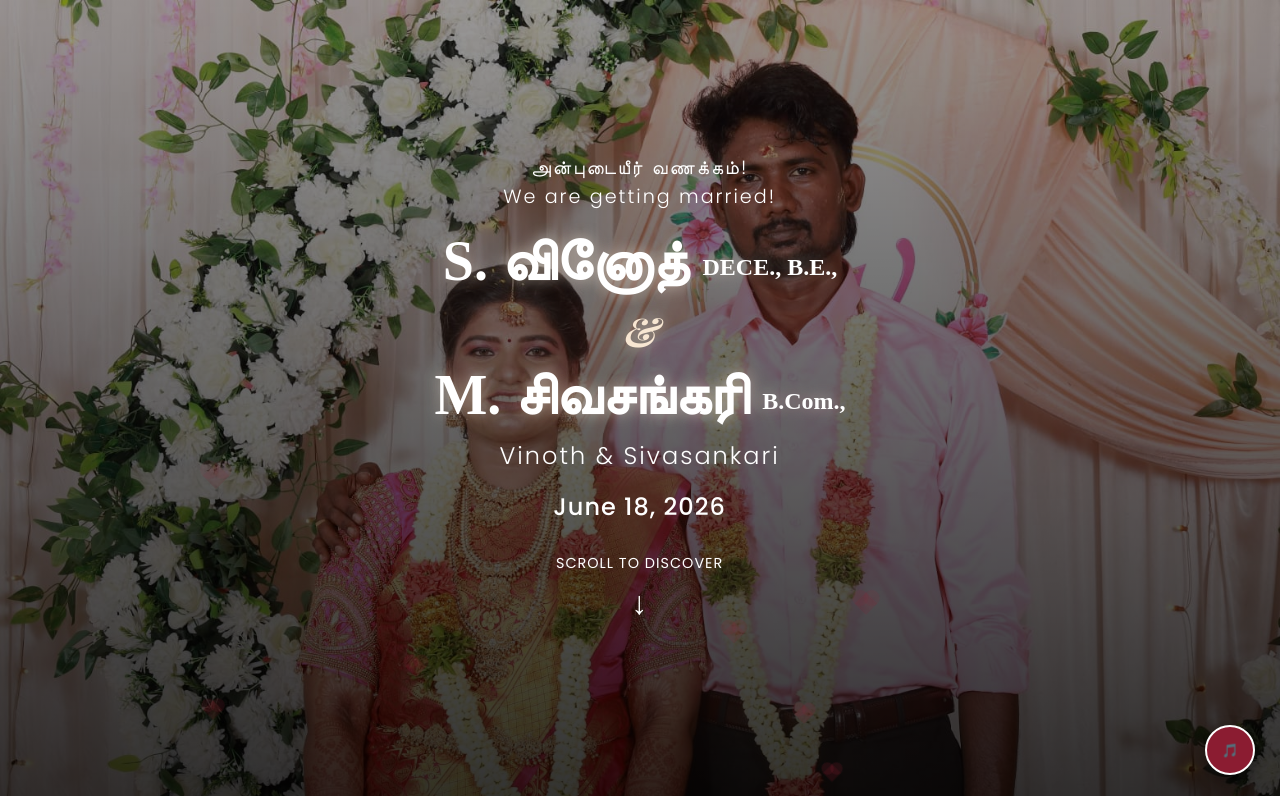
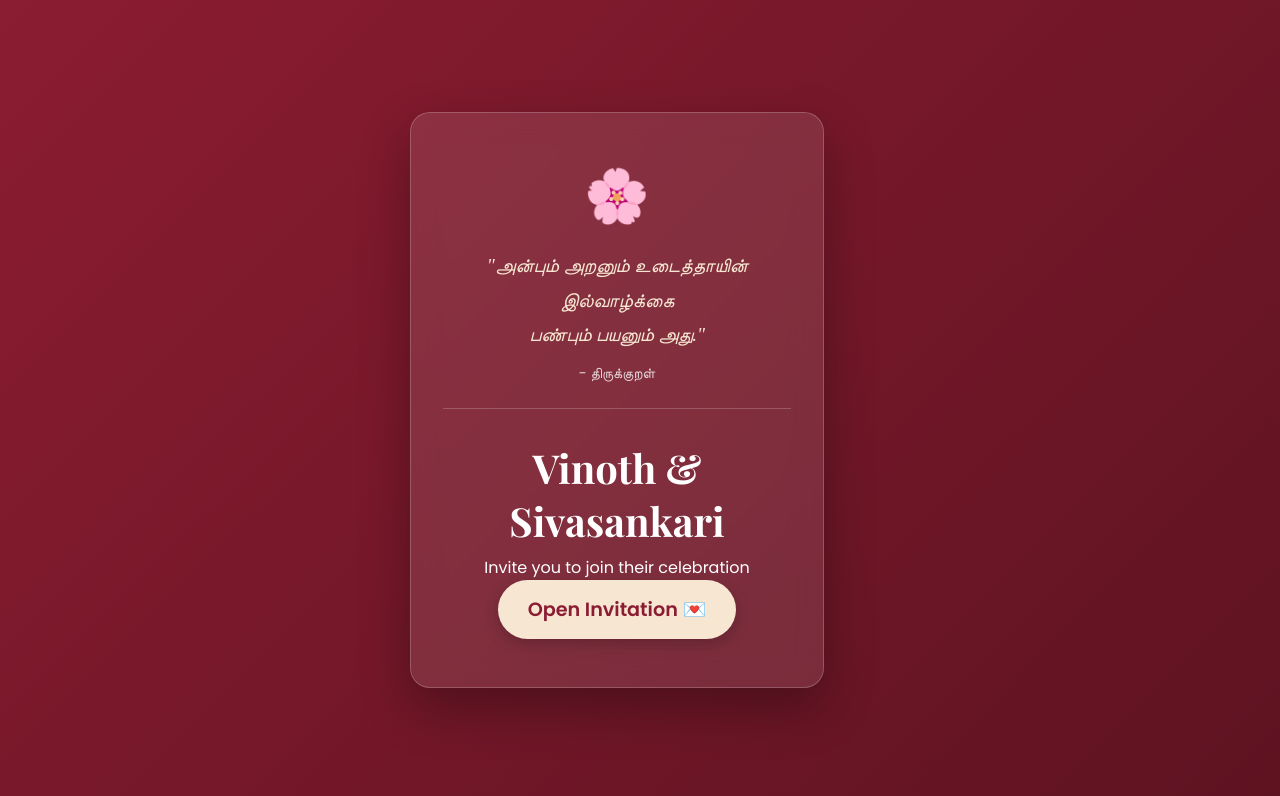
Before and after one commit to vijay00git/VinothSivasankari, a plain HTML site: page index.html in a window 1280 px wide. Shown: the top 796 px of the page. Drawn offline with nearby package versions, Linux system fonts and the light colour scheme; a web font is replaced by a local one.

Commit message:
Add files via upload

```diff
--- a/index.html
+++ b/index.html
@@ -15,7 +15,7 @@
 <body class="">
 
     <!-- Background Music -->
-    <audio id="background-music" autoplay loop muted>
+    <audio id="background-music" loop>
         <source src="Tum Tum - Video Song  Enemy (Tamil)  Vishal,Arya  Anand Shankar  Vinod Kumar  Thaman S.mp3" type="audio/mpeg">
         Your browser does not support the audio element.
     </audio>
@@ -24,6 +24,22 @@
     <button id="music-control" class="music-control-btn" aria-label="Toggle Music">
         <span class="icon">🎵</span>
     </button>
+
+    <!-- Welcome Overlay -->
+    <div id="welcome-overlay" class="welcome-overlay">
+        <div class="welcome-content" data-aos="zoom-in">
+            <div class="welcome-card">
+                <div class="flower-icon">🌸</div>
+                <div class="kural-container">
+                    <p class="tamil-text kural">"அன்பும் அறனும் உடைத்தாயின் இல்வாழ்க்கை<br>பண்பும் பயனும் அது."</p>
+                    <p class="kural-ref">- திருக்குறள்</p>
+                </div>
+                <h1 class="welcome-names">Vinoth & Sivasankari</h1>
+                <p>Invite you to join their celebration</p>
+                <button id="open-invitation" class="btn-primary">Open Invitation 💌</button>
+            </div>
+        </div>
+    </div>
 
 
 
--- a/script.js
+++ b/script.js
@@ -28,36 +28,44 @@ function createHearts() {
 
 createHearts();
 
-// Audio Control
+// Audio Control & Welcome Overlay
 function initAudioControl() {
     const audio = document.getElementById('background-music');
+    const welcomeOverlay = document.getElementById('welcome-overlay');
+    const openBtn = document.getElementById('open-invitation');
     const musicBtn = document.getElementById('music-control');
 
-    if (!audio || !musicBtn) return;
+    if (!audio || !welcomeOverlay || !openBtn || !musicBtn) return;
 
-    // Try to play immediately (will be muted initially)
-    audio.play().catch(error => {
-        console.log('Autoplay blocked - will play on interaction');
+    // Initially hide scrollbar while overlay is active
+    document.body.style.overflow = 'hidden';
+
+    openBtn.addEventListener('click', function() {
+        // Start playing music
+        audio.play().then(() => {
+            console.log('Music started playing');
+            musicBtn.classList.add('playing');
+            musicBtn.querySelector('.icon').innerText = '🎵';
+        }).catch(error => {
+            console.log('Audio playback failed:', error);
+            // Fallback for some browsers: they might need a click on the music button itself
+        });
+
+        // Fade out overlay
+        welcomeOverlay.classList.add('fade-out');
+
+        // Restore scrolling
+        document.body.style.overflow = 'auto';
+
+        // Set a small delay before removing the overlay from DOM
+        setTimeout(() => {
+            welcomeOverlay.style.display = 'none';
+        }, 800);
     });
 
-    // Unmute and ensure playing on first user interaction
-    const unmuteOnInteraction = () => {
-        audio.muted = false;
-        audio.play().then(() => {
-            musicBtn.classList.add('playing');
-            musicBtn.querySelector('.icon').innerText = '🎵';
-        });
-        document.removeEventListener('click', unmuteOnInteraction);
-        document.removeEventListener('touchstart', unmuteOnInteraction);
-    };
-
-    document.addEventListener('click', unmuteOnInteraction);
-    document.addEventListener('touchstart', unmuteOnInteraction);
-
     musicBtn.addEventListener('click', function(e) {
-        e.stopPropagation(); // Prevent trigger the unmuteOnInteraction if still active
+        e.stopPropagation();
         if (audio.paused) {
-            audio.muted = false;
             audio.play();
             musicBtn.classList.remove('paused');
             musicBtn.classList.add('playing');
--- a/style.css
+++ b/style.css
@@ -540,6 +540,77 @@ footer {
     }
 }
 
+/* Welcome Overlay */
+.welcome-overlay {
+    position: fixed;
+    top: 0;
+    left: 0;
+    width: 100%;
+    height: 100%;
+    background: linear-gradient(135deg, var(--primary-color), #5e1321);
+    z-index: 20000;
+    display: flex;
+    align-items: center;
+    justify-content: center;
+    text-align: center;
+    color: white;
+    transition: opacity 0.8s ease, visibility 0.8s;
+}
+
+.welcome-overlay.fade-out {
+    opacity: 0;
+    visibility: hidden;
+}
+
+.welcome-card {
+    background: rgba(255, 255, 255, 0.1);
+    backdrop-filter: blur(15px);
+    -webkit-backdrop-filter: blur(15px);
+    padding: 3rem 2rem;
+    border-radius: 20px;
+    border: 1px solid rgba(255, 255, 255, 0.2);
+    box-shadow: 0 20px 50px rgba(0,0,0,0.3);
+    max-width: 500px;
+    width: 90%;
+}
+
+.kural-container {
+    margin-bottom: 2rem;
+    border-bottom: 1px solid rgba(255,255,255,0.2);
+    padding-bottom: 1.5rem;
+}
+
+.kural {
+    font-size: 1.2rem;
+    font-style: italic;
+    line-height: 1.8;
+    color: var(--secondary-color);
+}
+
+.kural-ref {
+    font-size: 0.9rem;
+    opacity: 0.8;
+    margin-top: 10px;
+}
+
+.welcome-names {
+    font-family: var(--font-heading);
+    font-size: 2.5rem;
+    margin-bottom: 0.5rem;
+}
+
+.welcome-card .flower-icon {
+    font-size: 3rem;
+    margin-bottom: 1rem;
+    animation: pulse 2s infinite;
+}
+
+@keyframes pulse {
+    0% { transform: scale(1); }
+    50% { transform: scale(1.1); }
+    100% { transform: scale(1); }
+}
+
 /* Music Control Button */
 .music-control-btn {
     position: fixed;
```
